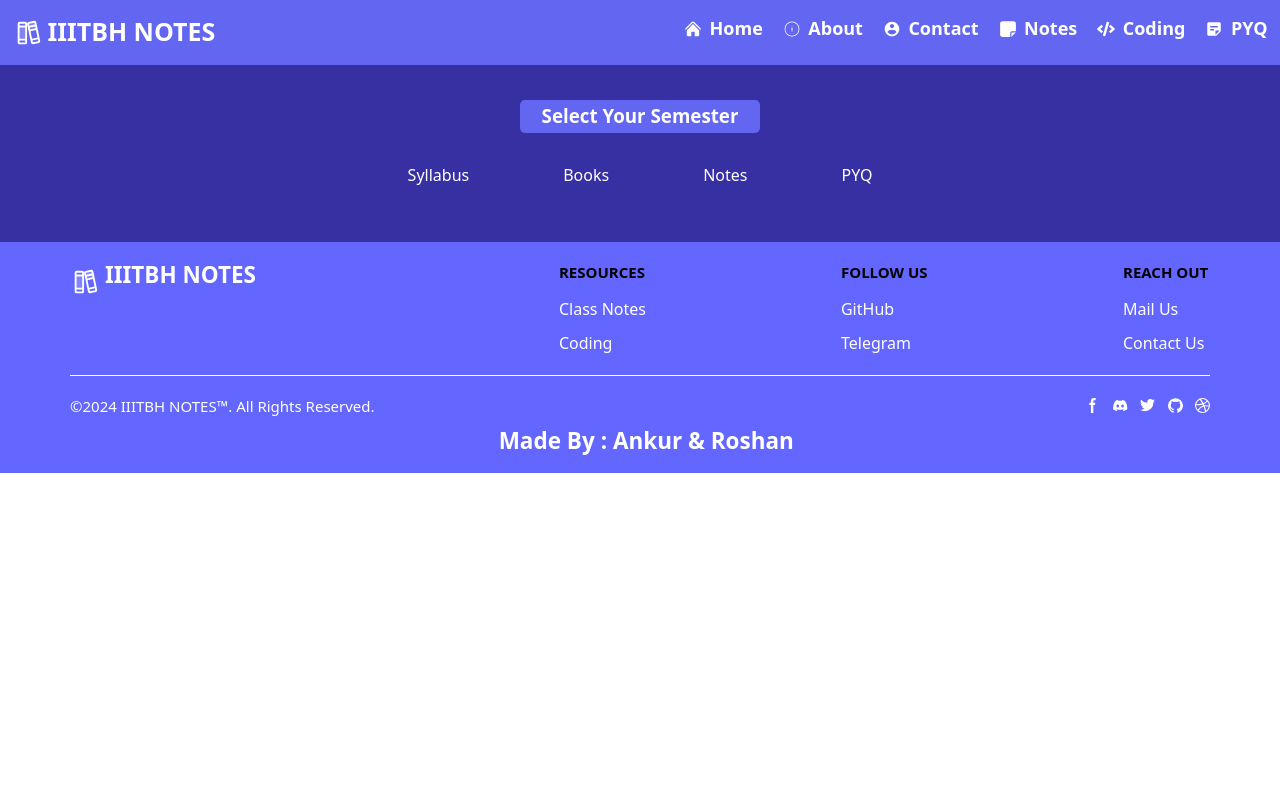
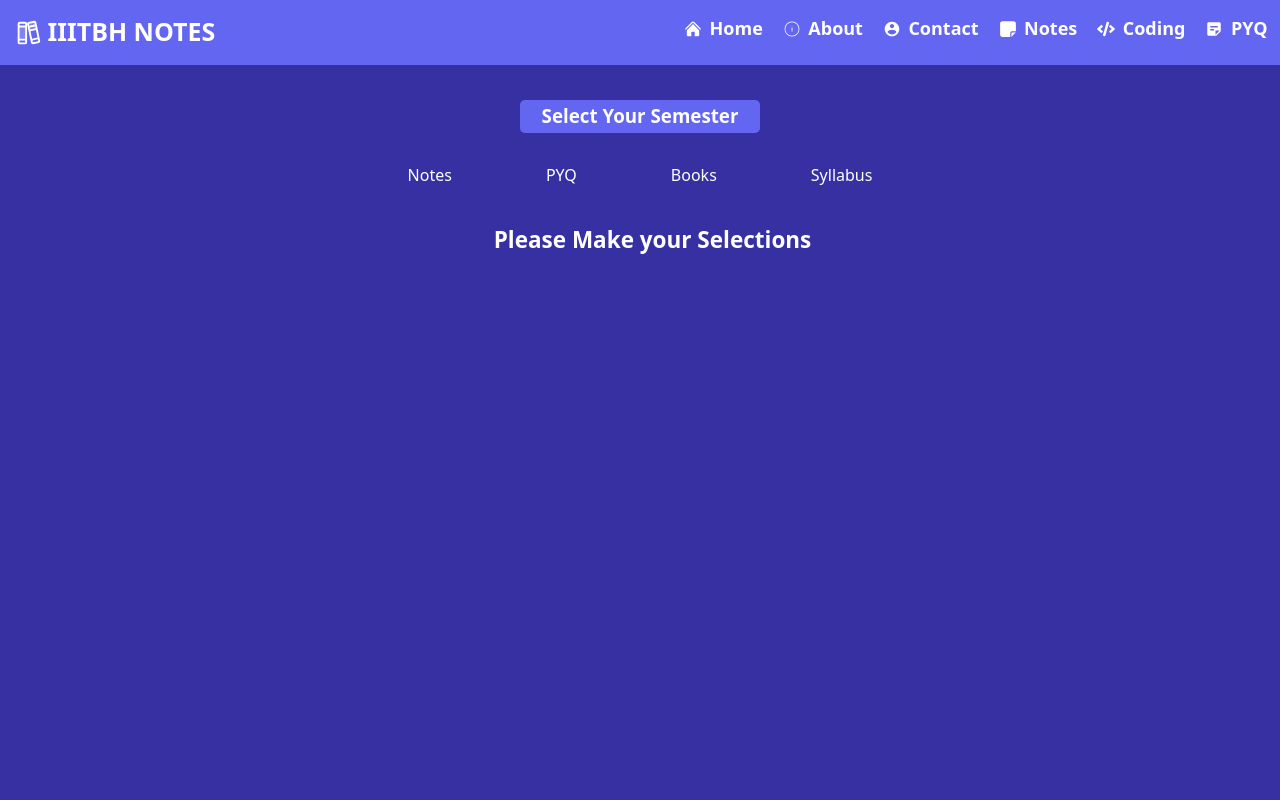
Before and after one commit to BuildingProjects/iiitbh-notes, a React (Vite) app: page /PYQ in a window 1280 px wide. Shown: the top 800 px of the page. Built offline with nearby package versions, Linux system fonts and the light colour scheme.

Commit message:
minor changes

```diff
--- a/src/components/Footer.jsx
+++ b/src/components/Footer.jsx
@@ -6,56 +6,56 @@ const currentYear = new Date().getFullYear();
 function Footer() {
   return (
     <div>
-      <footer className='bg-[#6366FF]'>
-        <div className='mx-auto w-full max-w-screen-xl md:p-[7rem] p-4 py-6 lg:py-8'>
-          <div className='md:flex md:justify-between'>
-            <div className='mb-[3.5rem] md:mb-0'>
-              <a href='#home' className='flex items-center'>
-                <div className='text-white flex gap-2 hover:'>
-                  <PiBooksDuotone className='size-12 h-[4rem]' />
-                  <a href='/'>
-                    <span className='self-center text-4xl font-semibold whitespace-nowrap dark:text-white'>
+      <footer className="bg-[#6366FF]">
+        <div className="mx-auto w-full max-w-screen-xl md:p-[7rem] p-4 py-6 lg:py-8">
+          <div className="md:flex md:justify-between">
+            <div className="mb-[3.5rem] md:mb-0">
+              <a href="#home" className="flex items-center">
+                <div className="text-white flex gap-2 hover:">
+                  <PiBooksDuotone className="size-12 h-[4rem]" />
+                  <a href="/">
+                    <span className="self-center text-4xl font-semibold whitespace-nowrap dark:text-white">
                       IIITBH NOTES
                     </span>
                   </a>
                 </div>
               </a>
             </div>
-            <div className='grid grid-cols-2 gap-8 sm:gap-[19.5rem] sm:grid-cols-3'>
+            <div className="grid grid-cols-2 gap-8 sm:gap-[19.5rem] sm:grid-cols-3">
               <div>
-                <h2 className='mb-6 text-2xl font-bold uppercase dark:text-white'>
+                <h2 className="mb-6 text-2xl font-bold uppercase dark:text-white">
                   Resources
                 </h2>
-                <ul className='text-white font-medium'>
-                  <li className='mb-4'>
-                    <a href='/Notes' className='hover:underline'>
+                <ul className="text-white font-medium">
+                  <li className="mb-4">
+                    <a href="/Notes" className="hover:underline">
                       Class Notes
                     </a>
                   </li>
                   <li>
-                    <a href='/Coding' className='hover:underline'>
+                    <a href="/Coding" className="hover:underline">
                       Coding
                     </a>
                   </li>
                 </ul>
               </div>
               <div>
-                <h2 className='mb-6 text-2xl font-bold uppercase dark:text-white'>
+                <h2 className="mb-6 text-2xl font-bold uppercase dark:text-white">
                   Follow Us
                 </h2>
-                <ul className='text-white font-medium'>
-                  <li className='mb-4'>
+                <ul className="text-white font-medium">
+                  <li className="mb-4">
                     <a
-                      href='https://github.com/BuildingProjects/iiitbh-notes'
-                      className='hover:underline'
+                      href="https://github.com/BuildingProjects/iiitbh-notes"
+                      className="hover:underline"
                     >
                       GitHub
                     </a>
                   </li>
                   <li>
                     <a
-                      href='https://www.linkedin.com/in/roshan2003/'
-                      className='hover:underline'
+                      href="https://www.linkedin.com/in/roshan2003/"
+                      className="hover:underline"
                     >
                       Telegram
                     </a>
@@ -63,20 +63,20 @@ function Footer() {
                 </ul>
               </div>
               <div>
-                <h2 className='mb-6 text-2xl font-bold uppercase dark:text-white'>
+                <h2 className="mb-6 text-2xl font-bold uppercase dark:text-white">
                   REACH OUT
                 </h2>
-                <ul className='text-white font-medium'>
-                  <li className='mb-4'>
+                <ul className="text-white font-medium">
+                  <li className="mb-4">
                     <a
-                      href='mailto:dwivediankur245@gmail.com'
-                      className='hover:underline'
+                      href="mailto:iiitbhnotes@gmail.com"
+                      className="hover:underline"
                     >
                       Mail Us
                     </a>
                   </li>
                   <li>
-                    <a href='/Contact' className='hover:underline'>
+                    <a href="/Contact" className="hover:underline">
                       Contact Us
                     </a>
                   </li>
@@ -84,33 +84,17 @@ function Footer() {
               </div>
             </div>
           </div>
-          <hr className='my-6 border-white sm:mx-auto lg:my-8' />
-          <div className='sm:flex sm:items-center sm:justify-between'>
-            <span className='text-2xl text-white sm:text-center'>
+          <hr className="my-6 border-white sm:mx-auto lg:my-8" />
+          <div className="sm:flex sm:items-center sm:justify-between">
+            <span className="text-2xl text-white sm:text-center">
               ©{currentYear}{" "}
-              <a href='#home' className='hover:underline'>
+              <a href="/" className="hover:underline">
                 IIITBH NOTES™
               </a>
               . All Rights Reserved.
             </span>
-            <div className='flex mt-4 sm:justify-center sm:mt-0'>
-              <a href='#' className='text-white hover:text-gray-900'>
-                <svg
-                  className='w-6 h-6'
-                  aria-hidden='true'
-                  xmlns='http://www.w3.org/2000/svg'
-                  fill='currentColor'
-                  viewBox='0 0 8 19'
-                >
-                  <path
-                    fill-rule='evenodd'
-                    d='M6.135 3H8V0H6.135a4.147 4.147 0 0 0-4.142 4.142V6H0v3h2v9.938h3V9h2.021l.592-3H5V3.591A.6.6 0 0 1 5.592 3h.543Z'
-                    clip-rule='evenodd'
-                  />
-                </svg>
-                <span className='sr-only'>Facebook page</span>
-              </a>
-              <a href='#' className='text-white hover:text-gray-900  ms-5'>
+            <div className="flex mt-4 sm:justify-center sm:mt-0">
+              <a href="#" className="text-white hover:text-gray-900  ms-5">
                 <svg
                   className='w-6 h-6'
                   aria-hidden='true'
@@ -120,61 +104,47 @@ function Footer() {
                 >
                   <path d='M16.942 1.556a16.3 16.3 0 0 0-4.126-1.3 12.04 12.04 0 0 0-.529 1.1 15.175 15.175 0 0 0-4.573 0 11.585 11.585 0 0 0-.535-1.1 16.274 16.274 0 0 0-4.129 1.3A17.392 17.392 0 0 0 .182 13.218a15.785 15.785 0 0 0 4.963 2.521c.41-.564.773-1.16 1.084-1.785a10.63 10.63 0 0 1-1.706-.83c.143-.106.283-.217.418-.33a11.664 11.664 0 0 0 10.118 0c.137.113.277.224.418.33-.544.328-1.116.606-1.71.832a12.52 12.52 0 0 0 1.084 1.785 16.46 16.46 0 0 0 5.064-2.595 17.286 17.286 0 0 0-2.973-11.59ZM6.678 10.813a1.941 1.941 0 0 1-1.8-2.045 1.93 1.93 0 0 1 1.8-2.047 1.919 1.919 0 0 1 1.8 2.047 1.93 1.93 0 0 1-1.8 2.045Zm6.644 0a1.94 1.94 0 0 1-1.8-2.045 1.93 1.93 0 0 1 1.8-2.047 1.918 1.918 0 0 1 1.8 2.047 1.93 1.93 0 0 1-1.8 2.045Z' />
                 </svg>
-                <span className='sr-only'>Discord community</span>
+                <span className="sr-only">Instagram</span>
               </a>
-              <a href='#' className='text-white hover:text-gray-900  ms-5'>
+              <a href="#" className="text-white hover:text-gray-900  ms-5">
                 <svg
-                  className='w-6 h-6'
-                  aria-hidden='true'
-                  xmlns='http://www.w3.org/2000/svg'
-                  fill='currentColor'
-                  viewBox='0 0 20 17'
+                  className="w-6 h-6"
+                  aria-hidden="true"
+                  xmlns="http://www.w3.org/2000/svg"
+                  fill="currentColor"
+                  viewBox="0 0 20 17"
                 >
                   <path
-                    fill-rule='evenodd'
-                    d='M20 1.892a8.178 8.178 0 0 1-2.355.635 4.074 4.074 0 0 0 1.8-2.235 8.344 8.344 0 0 1-2.605.98A4.13 4.13 0 0 0 13.85 0a4.068 4.068 0 0 0-4.1 4.038 4 4 0 0 0 .105.919A11.705 11.705 0 0 1 1.4.734a4.006 4.006 0 0 0 1.268 5.392 4.165 4.165 0 0 1-1.859-.5v.05A4.057 4.057 0 0 0 4.1 9.635a4.19 4.19 0 0 1-1.856.07 4.108 4.108 0 0 0 3.831 2.807A8.36 8.36 0 0 1 0 14.184 11.732 11.732 0 0 0 6.291 16 11.502 11.502 0 0 0 17.964 4.5c0-.177 0-.35-.012-.523A8.143 8.143 0 0 0 20 1.892Z'
-                    clip-rule='evenodd'
+                    fill-rule="evenodd"
+                    d="M20 1.892a8.178 8.178 0 0 1-2.355.635 4.074 4.074 0 0 0 1.8-2.235 8.344 8.344 0 0 1-2.605.98A4.13 4.13 0 0 0 13.85 0a4.068 4.068 0 0 0-4.1 4.038 4 4 0 0 0 .105.919A11.705 11.705 0 0 1 1.4.734a4.006 4.006 0 0 0 1.268 5.392 4.165 4.165 0 0 1-1.859-.5v.05A4.057 4.057 0 0 0 4.1 9.635a4.19 4.19 0 0 1-1.856.07 4.108 4.108 0 0 0 3.831 2.807A8.36 8.36 0 0 1 0 14.184 11.732 11.732 0 0 0 6.291 16 11.502 11.502 0 0 0 17.964 4.5c0-.177 0-.35-.012-.523A8.143 8.143 0 0 0 20 1.892Z"
+                    clip-rule="evenodd"
                   />
                 </svg>
-                <span className='sr-only'>Twitter page</span>
+                <span className="sr-only">Telegram</span>
               </a>
-              <a href='#' className='text-white hover:text-gray-900 ms-5'>
+              <a href="#" className="text-white hover:text-gray-900 ms-5">
                 <svg
-                  className='w-6 h-6'
-                  aria-hidden='true'
-                  xmlns='http://www.w3.org/2000/svg'
-                  fill='currentColor'
-                  viewBox='0 0 20 20'
+                  className="w-6 h-6"
+                  aria-hidden="true"
+                  xmlns="http://www.w3.org/2000/svg"
+                  fill="currentColor"
+                  viewBox="0 0 20 20"
                 >
                   <path
-                    fill-rule='evenodd'
-                    d='M10 .333A9.911 9.911 0 0 0 6.866 19.65c.5.092.678-.215.678-.477 0-.237-.01-1.017-.014-1.845-2.757.6-3.338-1.169-3.338-1.169a2.627 2.627 0 0 0-1.1-1.451c-.9-.615.07-.6.07-.6a2.084 2.084 0 0 1 1.518 1.021 2.11 2.11 0 0 0 2.884.823c.044-.503.268-.973.63-1.325-2.2-.25-4.516-1.1-4.516-4.9A3.832 3.832 0 0 1 4.7 7.068a3.56 3.56 0 0 1 .095-2.623s.832-.266 2.726 1.016a9.409 9.409 0 0 1 4.962 0c1.89-1.282 2.717-1.016 2.717-1.016.366.83.402 1.768.1 2.623a3.827 3.827 0 0 1 1.02 2.659c0 3.807-2.319 4.644-4.525 4.889a2.366 2.366 0 0 1 .673 1.834c0 1.326-.012 2.394-.012 2.72 0 .263.18.572.681.475A9.911 9.911 0 0 0 10 .333Z'
-                    clip-rule='evenodd'
+                    fill-rule="evenodd"
+                    d="M10 .333A9.911 9.911 0 0 0 6.866 19.65c.5.092.678-.215.678-.477 0-.237-.01-1.017-.014-1.845-2.757.6-3.338-1.169-3.338-1.169a2.627 2.627 0 0 0-1.1-1.451c-.9-.615.07-.6.07-.6a2.084 2.084 0 0 1 1.518 1.021 2.11 2.11 0 0 0 2.884.823c.044-.503.268-.973.63-1.325-2.2-.25-4.516-1.1-4.516-4.9A3.832 3.832 0 0 1 4.7 7.068a3.56 3.56 0 0 1 .095-2.623s.832-.266 2.726 1.016a9.409 9.409 0 0 1 4.962 0c1.89-1.282 2.717-1.016 2.717-1.016.366.83.402 1.768.1 2.623a3.827 3.827 0 0 1 1.02 2.659c0 3.807-2.319 4.644-4.525 4.889a2.366 2.366 0 0 1 .673 1.834c0 1.326-.012 2.394-.012 2.72 0 .263.18.572.681.475A9.911 9.911 0 0 0 10 .333Z"
+                    clip-rule="evenodd"
                   />
                 </svg>
-                <span className='sr-only'>GitHub account</span>
-              </a>
-              <a href='#' className='text-white hover:text-gray-900 ms-5'>
-                <svg
-                  className='w-6 h-6'
-                  aria-hidden='true'
-                  xmlns='http://www.w3.org/2000/svg'
-                  fill='currentColor'
-                  viewBox='0 0 20 20'
-                >
-                  <path
-                    fill-rule='evenodd'
-                    d='M10 0a10 10 0 1 0 10 10A10.009 10.009 0 0 0 10 0Zm6.613 4.614a8.523 8.523 0 0 1 1.93 5.32 20.094 20.094 0 0 0-5.949-.274c-.059-.149-.122-.292-.184-.441a23.879 23.879 0 0 0-.566-1.239 11.41 11.41 0 0 0 4.769-3.366ZM8 1.707a8.821 8.821 0 0 1 2-.238 8.5 8.5 0 0 1 5.664 2.152 9.608 9.608 0 0 1-4.476 3.087A45.758 45.758 0 0 0 8 1.707ZM1.642 8.262a8.57 8.57 0 0 1 4.73-5.981A53.998 53.998 0 0 1 9.54 7.222a32.078 32.078 0 0 1-7.9 1.04h.002Zm2.01 7.46a8.51 8.51 0 0 1-2.2-5.707v-.262a31.64 31.64 0 0 0 8.777-1.219c.243.477.477.964.692 1.449-.114.032-.227.067-.336.1a13.569 13.569 0 0 0-6.942 5.636l.009.003ZM10 18.556a8.508 8.508 0 0 1-5.243-1.8 11.717 11.717 0 0 1 6.7-5.332.509.509 0 0 1 .055-.02 35.65 35.65 0 0 1 1.819 6.476 8.476 8.476 0 0 1-3.331.676Zm4.772-1.462A37.232 37.232 0 0 0 13.113 11a12.513 12.513 0 0 1 5.321.364 8.56 8.56 0 0 1-3.66 5.73h-.002Z'
-                    clip-rule='evenodd'
-                  />
-                </svg>
-                <span className='sr-only'>Dribbble account</span>
+                <span className="sr-only">GitHub account</span>
               </a>
             </div>
           </div>
-          <div className='sm:text-center flex flex-col justify-center text-left text-white font-extrabold text-4xl pt-5 hover:text-gray-900 ms-5'>
-            Made By : Ankur & Roshan
-          </div>
+          <a href="/About">
+            <div className="sm:text-center flex flex-col justify-center text-left text-white font-extrabold text-4xl pt-5 hover:text-gray-900 ms-5">
+              Made By : Ankur & Roshan
+            </div>
+          </a>
         </div>
       </footer>
     </div>
--- a/src/components/HorizontalScrollMenu.jsx
+++ b/src/components/HorizontalScrollMenu.jsx
@@ -9,9 +9,17 @@ function HorizontalScrollMenu({ onSelect }) {
     <div className='mx-auto mt-10 flex w-4/5 gap-[8rem] overflow-x-scroll costom-scrollbar scrollbar-webkit text-lg font-light text-white/50 sm:justify-center md:w-full md:px-0'>
       <button
         className='font-medium text-white text-[1.6rem] leading-[2rem] p-[7px] hover:underline underline-offset-8'
-        onClick={() => handleTypeSelect("Syllabus")}
+        onClick={() => handleTypeSelect("Notes")}
       >
-        Syllabus
+
+        Notes
+      </button>
+      <button
+        className='font-medium text-white text-[1.6rem] leading-[2rem] p-[7px] hover:underline underline-offset-8'
+        onClick={() => handleTypeSelect("PYQ")}
+      >
+
+        PYQ
       </button>
       <button
         className='font-medium text-white text-[1.6rem] leading-[2rem] p-[7px] hover:underline underline-offset-8'
@@ -21,15 +29,9 @@ function HorizontalScrollMenu({ onSelect }) {
       </button>
       <button
         className='font-medium text-white text-[1.6rem] leading-[2rem] p-[7px] hover:underline underline-offset-8'
-        onClick={() => handleTypeSelect("Notes")}
+        onClick={() => handleTypeSelect("Syllabus")}
       >
-        Notes
-      </button>
-      <button
-        className='font-medium text-white text-[1.6rem] leading-[2rem] p-[7px] hover:underline underline-offset-8'
-        onClick={() => handleTypeSelect("PYQ")}
-      >
-        PYQ
+        Syllabus
       </button>
     </div>
   );
--- a/src/components/MenuGrid.jsx
+++ b/src/components/MenuGrid.jsx
@@ -6,7 +6,7 @@ function MenuGrid({ items }) {
       {items.map((item, index) => (
         <a href={item.link} target='_blank' key={index}>
           <div className='bg-white rounded-md shadow-md p-4 hover:shadow-lg transition duration-300 ease-in-out'>
-            <h5 className='text-lg font-bold text-black'>{item.name}</h5>
+            <h5 className='text-lg font-bold text-black uppercase text-center'>{item.name.replace(/\.[^/.]+$/, "")}</h5>
           </div>
         </a>
       ))}
--- a/src/components/Modal.jsx
+++ b/src/components/Modal.jsx
@@ -1,6 +1,6 @@
-import React, { useState, useEffect } from "react";
+import React, { useState, useEffect , forwardRef} from "react";
 import storage from "../config/firebase";
-import { ref, listAll, getDownloadURL, list } from "firebase/storage";
+import { ref, list } from "firebase/storage";
 import { IoClose } from "react-icons/io5";
 import GridModal from "./GridModal";
 import LoadingAnimation from "../assets/LoadingAnimation.json";
@@ -28,6 +28,7 @@ function Modal({ onClose , onSemesterSelect , onBranchSelect , onSubjectSelect,
         folders.push(folderRef.name);
       });
     });
+
     setFolders(folders);
     setIsLoading(false);
   };
--- a/src/components/Notes.jsx
+++ b/src/components/Notes.jsx
@@ -8,6 +8,7 @@ import LoadingAnimation from "../assets/LoadingAnimation.json";
 import Lottie from "lottie-react";
 
 function Notes() {
+  // const [showLottie , setShowLottie] = useState(true);
   const [pdfs, setPdfs] = useState([]);
   const [type, setType] = useState("");
   const [selectedData, setSelectedData] = useState({});
@@ -33,6 +34,8 @@ function Notes() {
 
   const handleDataSelect = (data) => {
     setSelectedData(data);
+    // console.log(showLottie);
+    // setShowLottie(false);
   };
 
   const handleTypeSelect = (selectedType) => {
@@ -45,12 +48,14 @@ function Notes() {
     );
   };
 
+
+
   return (
     <>
-      <div className='bg-indigo-800 flex-col items-center '>
+      <div className='bg-indigo-800 flex-col items-center h-screen'>
         <div>
           <div className='pt-4'>
-            <PopUp onDataSelect={handleDataSelect} />
+            <PopUp  onDataSelect={handleDataSelect} />
           </div>
         </div>
         <div className='flex justify-center'>
@@ -67,9 +72,32 @@ function Notes() {
                 />
               </div>
             ) : (
-              <div className='mb-5 mt-7'>
-                <MenuGrid items={pdfs} />
-              </div>
+
+
+                // showLottie &&
+                ((type === "") || (Object.keys(selectedData).length === 0))
+
+                ? (
+                  <div className="flex justify-center items-center mt-14 flex-col">
+                    <p className="pl-10 text-white text-4xl font-bold">
+                      Please Make your Selections
+                    </p>
+                    {/* <div>
+                <Lottie
+                  className='sm:w-[300px] md:w-[300px]'
+                  loop={true}
+                  animationData={LoadingAnimation}
+                />
+                </div> */}
+                </div>)
+                :
+                  (
+                    <div className='mb-5 mt-7'>
+                      <MenuGrid items={pdfs} />
+                    </div>
+                  )
+
+
             )}
           </div>
         </div>
--- a/src/components/UploadSection.jsx
+++ b/src/components/UploadSection.jsx
@@ -16,7 +16,7 @@ function UploadSection() {
             <p className='text-gray-400 items-center text-wrap leading-relaxed justify-center text-center mt-10 mb-10'>Hey students! Do you have well-organized notes that could help your peers succeed? Share your valuable insights and contribute to our college notes website! By uploading your notes, you’re not just helping others—you're building a collaborative learning environment. Your contributions can make a big difference in someone’s academic journey. Thank you for being a part of this amazing community! 📚✨</p>
 
 
-            <a href="#upload">
+            <a href="https://forms.gle/oGi2uW44edGr8RSz7" target='_blank'>
                 <button className="mx-auto assignment  inline-flex text-white border-0 py-2 px-6 focus:outline-2px btnslide rounded get_started_btn">Upload</button>
             </a>
 
```
